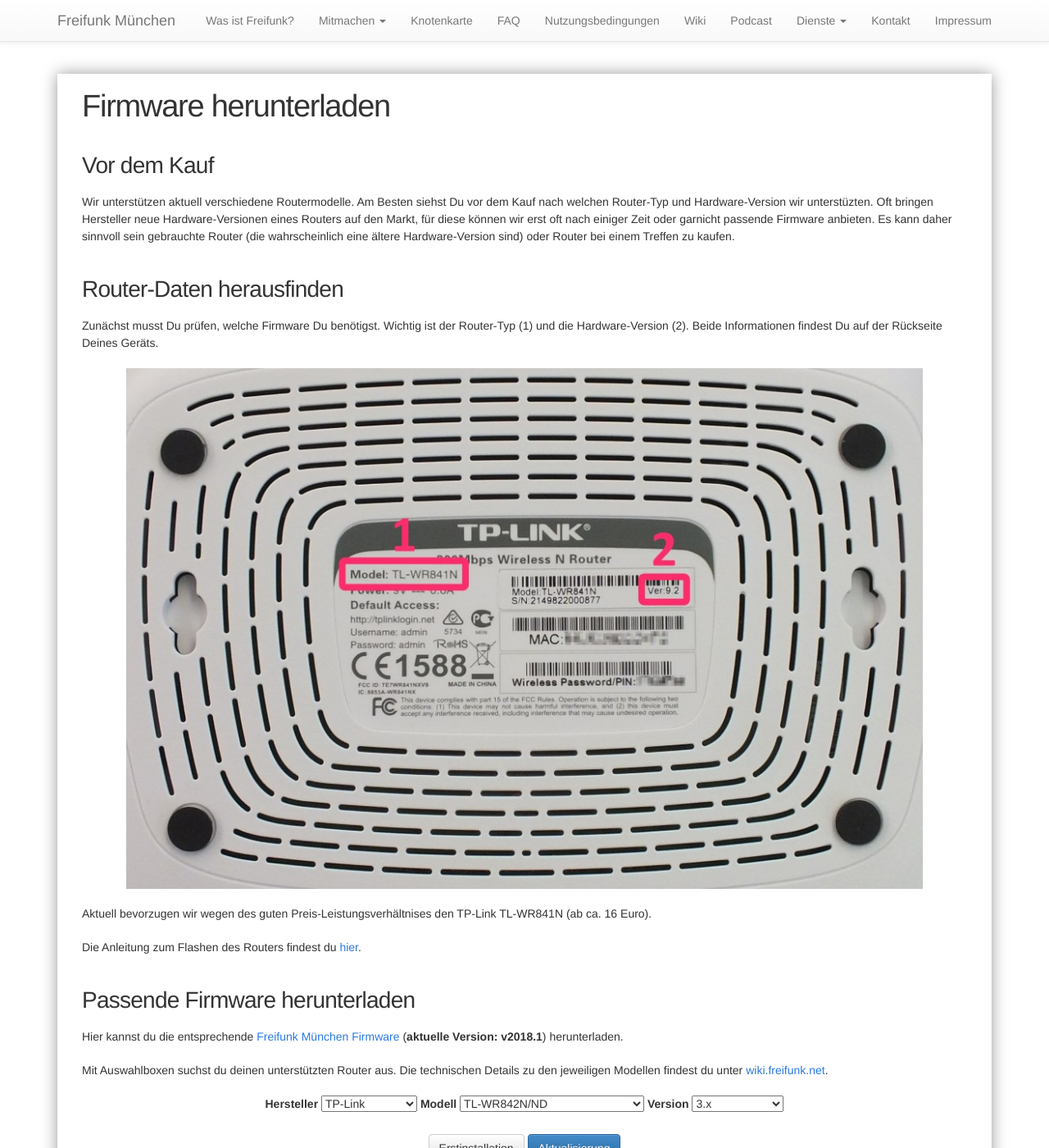
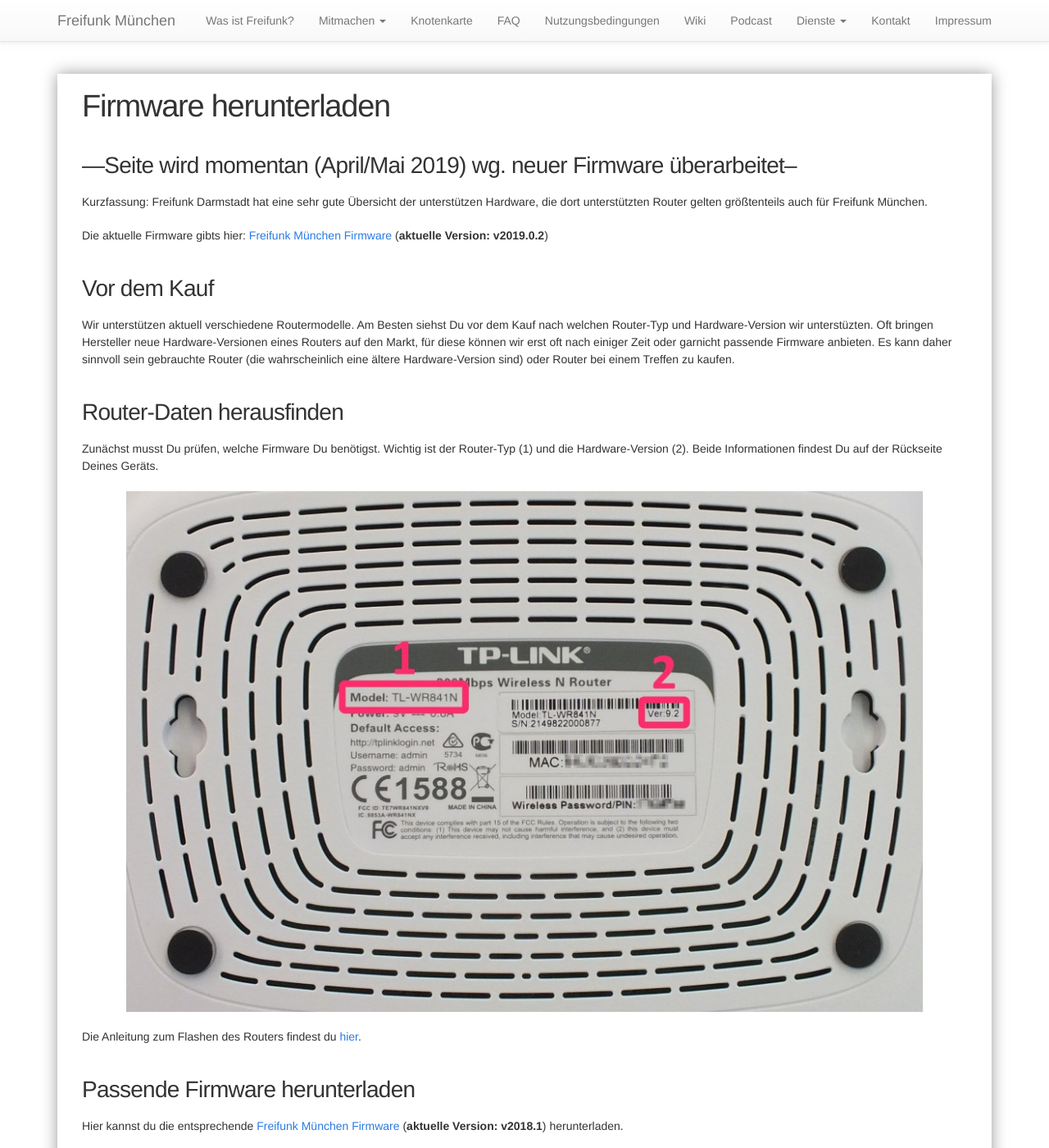
Before and after one commit to freifunkMUC/freifunkmuc.github.io, a Jekyll site: the page built from firmware.md, in a window 1280 px wide and 1400 px high. Shown: the whole window at 82% size. Built offline with Jekyll 4.4.1, drawn with Linux system fonts in a browser that asks for light colours.

Commit message:
Update firmware.md

```diff
--- a/firmware.md
+++ b/firmware.md
@@ -3,6 +3,11 @@ layout: page
 title: Firmware herunterladen
 permalink: /firmware/
 ---
+## ---Seite wird momentan (April/Mai 2019) wg. neuer Firmware überarbeitet--
+Kurzfassung: Freifunk Darmstadt hat eine sehr gute Übersicht der unterstützen Hardware, die dort unterstützten Router gelten größtenteils auch für Freifunk München.
+
+Die aktuelle Firmware gibts hier: [Freifunk München Firmware](https://firmware.ffmuc.net/) (**aktuelle Version: v2019.0.2**)
+
 
 ## Vor dem Kauf
 
@@ -14,7 +19,7 @@ Zunächst musst Du prüfen, welche Firmware Du benötigst. Wichtig ist der Route
 
 ![Modell und Version](/assets/router-flashen/guide-14.jpg)
 
-Aktuell bevorzugen wir wegen des guten Preis-Leistungsverhältnises den TP-Link TL-WR841N (ab ca. 16 Euro).
+
 
 Die Anleitung zum Flashen des Routers findest du [hier][router-flashen].
 
```
